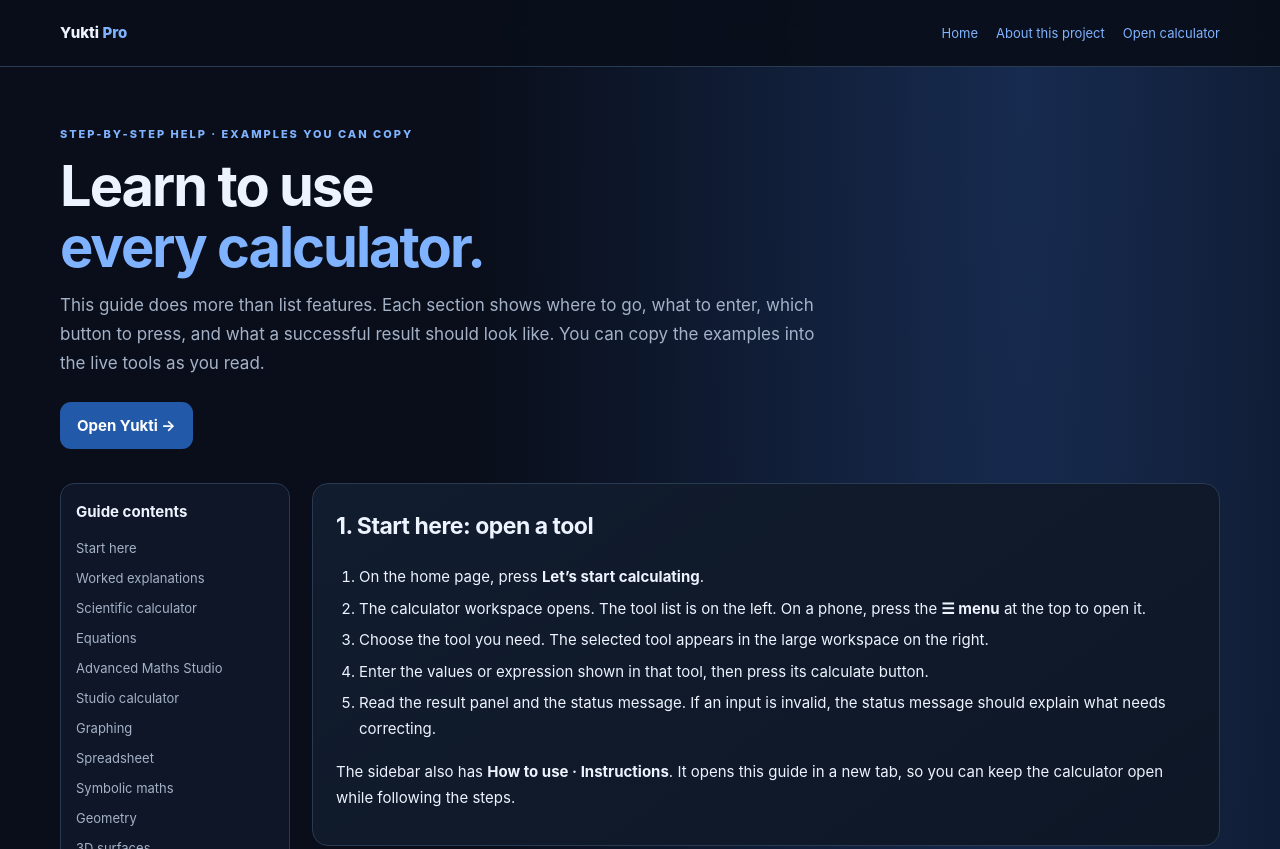
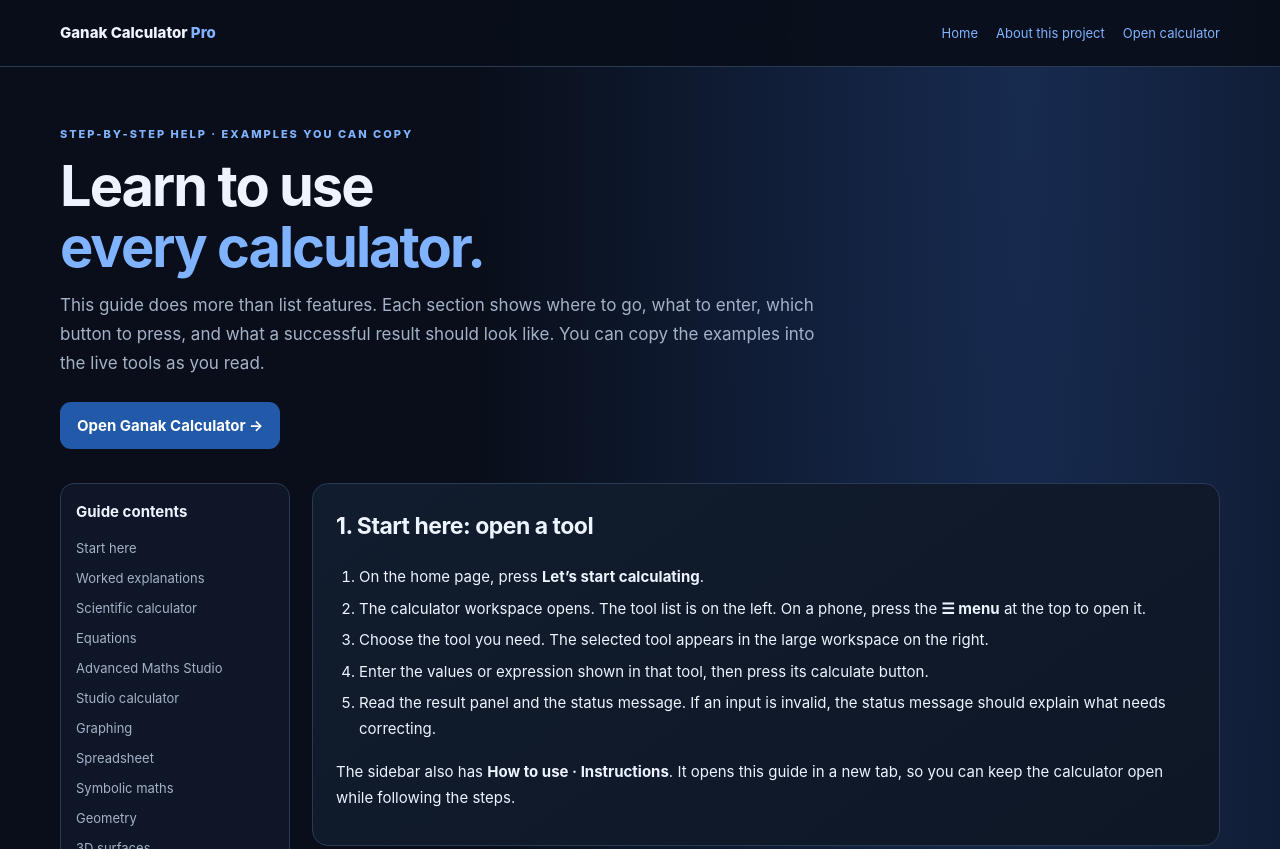
Before and after one commit to Shubhu02008/python-calculator-pro, a plain HTML site: page frontend/how-to.html in a window 1280 px wide. Shown: the top 849 px of the page. Drawn offline with Linux system fonts and the light colour scheme.

Commit message:
Rebrand project as Ganak Calculator

```diff
--- a/frontend/how-to.html
+++ b/frontend/how-to.html
@@ -2,8 +2,8 @@
 <html lang="en">
 <head>
 <meta charset="utf-8"><meta name="viewport" content="width=device-width,initial-scale=1"><meta name="theme-color" content="#0b1020">
-<meta name="description" content="Step-by-step examples for every Yukti tool, including Advanced Maths Studio.">
-<title>How to Use · Yukti</title>
+<meta name="description" content="Step-by-step examples for every Ganak Calculator tool, including Advanced Maths Studio.">
+<title>How to Use · Ganak Calculator</title>
 <script async src="https://www.googletagmanager.com/gtm.js?id=GTM-MRTCPMST"></script><script>window.dataLayer=window.dataLayer||[];function gtag(){dataLayer.push(arguments);}gtag('js',new Date());</script>
 <style>
 :root{color-scheme:dark;--bg:#090e1a;--panel:#10192a;--line:#293a53;--text:#edf3ff;--muted:#a4b2c8;--blue:#80b3ff;--green:#66dfb1}
@@ -16,9 +16,9 @@ table{border-collapse:collapse;width:100%;margin:12px 0;font-size:14px}th,td{bor
 @media(max-width:760px){.layout{grid-template-columns:1fr}.toc{position:static}.toc nav{display:grid;grid-template-columns:repeat(2,minmax(0,1fr));gap:0 12px}.grid{grid-template-columns:1fr}.nav{align-items:flex-start;padding:12px 0;flex-direction:column}.navlinks{gap:12px}.guide-section{padding:17px}}
 </style></head>
 <body>
-<header><div class="wrap nav"><a class="brand" href="./index.html">Yukti <span>Pro</span></a><nav class="navlinks" aria-label="Main navigation"><a href="./index.html">Home</a><a href="./index.html#about">About this project</a><a href="./index.html#calculator">Open calculator</a></nav></div></header>
+<header><div class="wrap nav"><a class="brand" href="./index.html">Ganak Calculator <span>Pro</span></a><nav class="navlinks" aria-label="Main navigation"><a href="./index.html">Home</a><a href="./index.html#about">About this project</a><a href="./index.html#calculator">Open calculator</a></nav></div></header>
 <main class="wrap">
-<div class="hero"><div class="eyebrow">STEP-BY-STEP HELP · EXAMPLES YOU CAN COPY</div><h1>Learn to use<br><span style="color:var(--blue)">every calculator.</span></h1><p>This guide does more than list features. Each section shows where to go, what to enter, which button to press, and what a successful result should look like. You can copy the examples into the live tools as you read.</p><a class="cta" href="./index.html#calculator">Open Yukti →</a></div>
+<div class="hero"><div class="eyebrow">STEP-BY-STEP HELP · EXAMPLES YOU CAN COPY</div><h1>Learn to use<br><span style="color:var(--blue)">every calculator.</span></h1><p>This guide does more than list features. Each section shows where to go, what to enter, which button to press, and what a successful result should look like. You can copy the examples into the live tools as you read.</p><a class="cta" href="./index.html#calculator">Open Ganak Calculator →</a></div>
 <div class="layout">
 <aside class="toc"><strong>Guide contents</strong><nav>
 <a href="#start">Start here</a><a href="#worked">Worked explanations</a><a href="#scientific">Scientific calculator</a><a href="#equations">Equations</a><a href="#studio">Advanced Maths Studio</a><a href="#studio-calculator">Studio calculator</a><a href="#graphing">Graphing</a><a href="#spreadsheet">Spreadsheet</a><a href="#cas">Symbolic maths</a><a href="#geometry">Geometry</a><a href="#surface">3D surfaces</a><a href="#statistics">Statistics</a><a href="#probability">Probability</a><a href="#other">Other tools</a><a href="#save">Save workspace</a><a href="#troubleshoot">Troubleshooting</a>
@@ -76,5 +76,5 @@ table{border-collapse:collapse;width:100%;margin:12px 0;font-size:14px}th,td{bor
 <section class="guide-section" id="save"><h2>15. Save and reopen your Studio work</h2><ol><li>In Advanced Maths Studio, press <strong>Save workspace</strong>. A JSON file downloads to your device.</li><li>Keep the file somewhere you can find it later.</li><li>To restore it, open the Studio and press <strong>Open workspace</strong>.</li><li>Select the JSON file you saved. The Studio restores the supported graph, spreadsheet, CAS, statistics, probability and surface settings/data.</li></ol><div class="note warning">Workspace files are local downloads. They are not synced to an online account. The geometry construction and the Studio calculator's recent expression are not currently part of the saved workspace.</div></section>
 <section class="guide-section" id="troubleshoot"><h2>16. Troubleshooting and getting help</h2><ul><li><strong>Nothing happens:</strong> check that the correct tab is selected and that you pressed the action button.</li><li><strong>Expression error:</strong> check parentheses, operators and variable names. Use <code>*</code> for multiplication, such as <code>4*x</code>.</li><li><strong>Graph not visible:</strong> check X/Y ranges and confirm the curve lies inside the visible area. Press Reset view to return to the default range.</li><li><strong>Formula error in the sheet:</strong> confirm the referenced cells contain numbers and the formula begins with <code>=</code>.</li><li><strong>API offline or request timed out:</strong> the server may be waking up or temporarily unavailable. Wait a moment and retry.</li><li><strong>On mobile:</strong> use the menu button to reopen the sidebar; in Studio, scroll the tab row horizontally if needed.</li></ul><p>To report a bug, use <strong>Share feedback</strong>. Include the tool name, the exact input you entered, what you expected, and what appeared instead. Do not include passwords or private information.</p></section>
 </div></div></main>
-<footer class="wrap"><span>© 2026 Yukti · Created by Shubhankar Sinha</span><span><a href="./index.html">Home</a> · <a href="./privacy.html">Privacy Policy</a> · <a href="mailto:pythoncalculatorpro.contact@gmail.com">Contact</a></span></footer>
+<footer class="wrap"><span>© 2026 Ganak Calculator · Created by Shubhankar Sinha</span><span><a href="./index.html">Home</a> · <a href="./privacy.html">Privacy Policy</a> · <a href="mailto:pythoncalculatorpro.contact@gmail.com">Contact</a></span></footer>
 </body></html>
```
